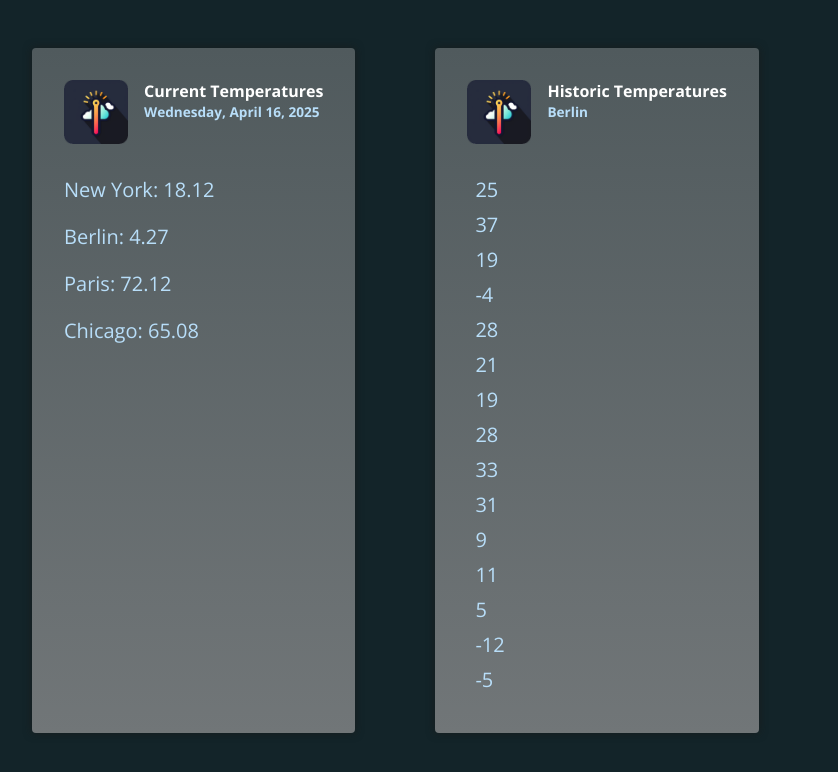
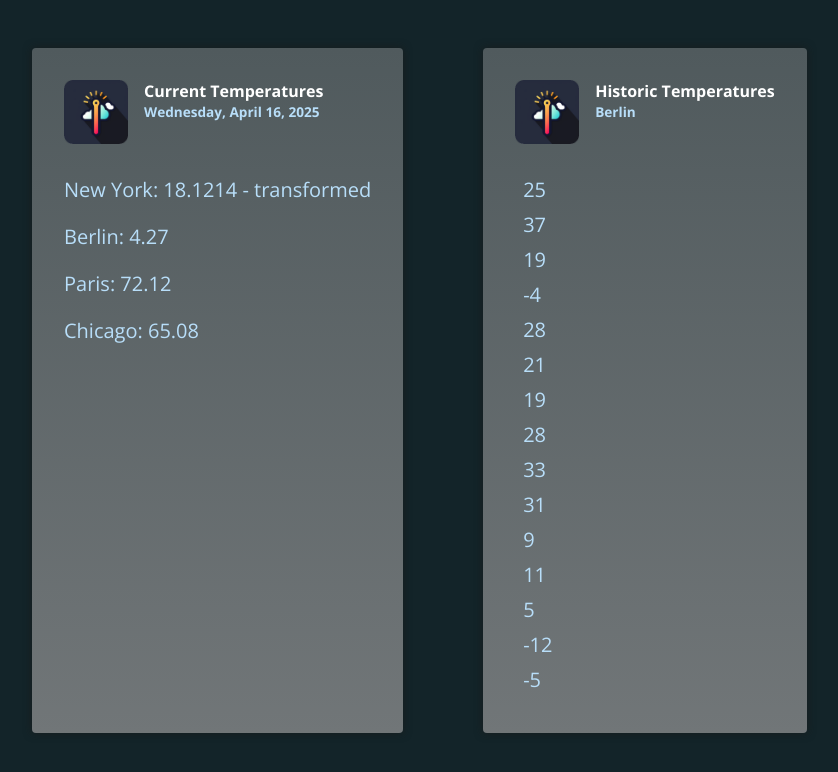
Before and after one commit to pandacreep/angular-complete-learn, an Angular app: page / in a window 1280 px wide. Shown: the top 772 px of the page, without its empty margins (168-1006 px from the left). Built offline with nearby package versions, Linux system fonts and the light colour scheme.

Commit message:
building a first custom Pipe

```diff
--- a/src/app/app.component.html
+++ b/src/app/app.component.html
@@ -7,7 +7,7 @@
         <p>{{ currentDate | date:'fullDate' }}</p>
       </div>
     </header>
-    <p>New York: {{ currentTemperaturs.newYork | number:'1.1-2' }}</p>
+    <p>New York: {{ currentTemperaturs.newYork | temp }}</p>
     <p>Berlin: {{ currentTemperaturs.berlin | number:'1.1-2' }}</p>
     <p>Paris: {{ currentTemperaturs.paris | number:'1.1-2' }}</p>
     <p>Chicago: {{ currentTemperaturs.chicago | number:'1.1-2' }}</p>
--- a/src/app/app.component.ts
+++ b/src/app/app.component.ts
@@ -1,11 +1,12 @@
 import { DatePipe, DecimalPipe } from '@angular/common';
 import { Component } from '@angular/core';
+import { TemperaturePipe } from './temperature.pipe';
 
 @Component({
   selector: 'app-root',
   standalone: true,
   templateUrl: './app.component.html',
-  imports: [DatePipe, DecimalPipe],
+  imports: [DatePipe, DecimalPipe, TemperaturePipe],
 })
 export class AppComponent {
   currentDate = new Date();
--- /dev/null
+++ b/src/app/temperature.pipe.ts
@@ -0,0 +1,11 @@
+import { Pipe, PipeTransform } from '@angular/core';
+
+@Pipe({
+  name: 'temp',
+  standalone: true,
+})
+export class TemperaturePipe implements PipeTransform {
+  transform(value: any, ...args: any[]) {
+    return value + ' - transformed';
+  }
+}
```
